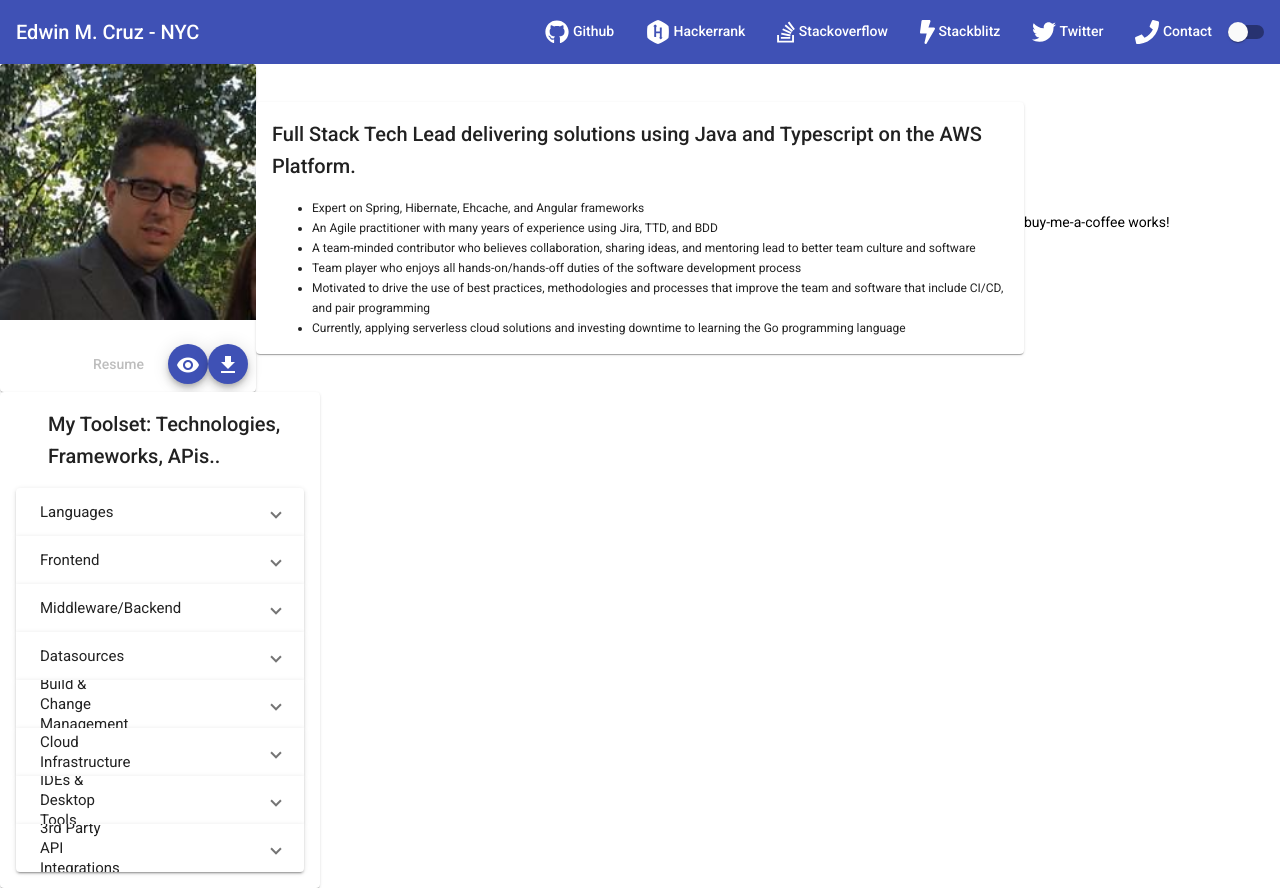
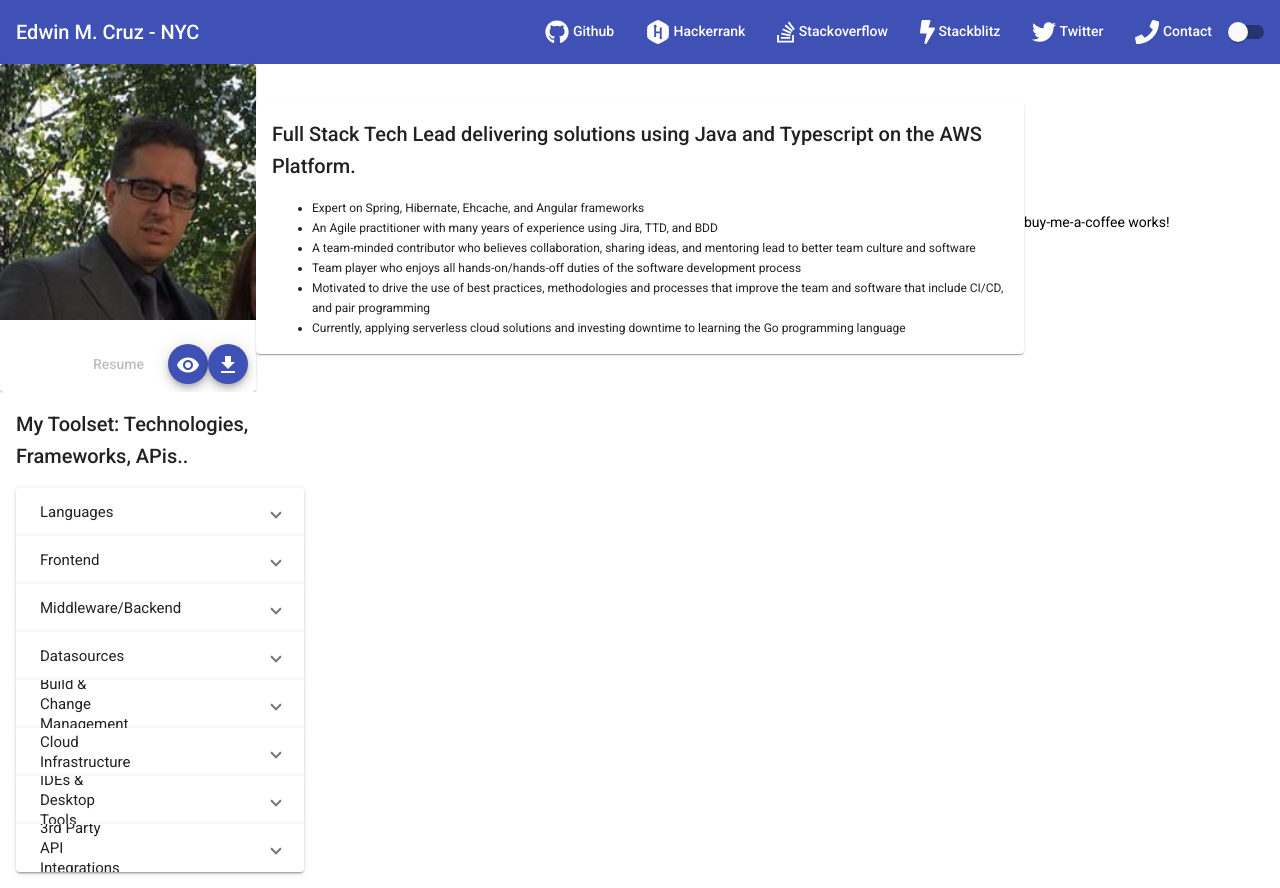
Before and after one commit to ecruz165/edwincruz-com, an Angular app: page / in a window 1280 px wide. Built offline with nearby package versions, Linux system fonts and the light colour scheme.

Commit message:
REFACTOR: removed elevation of mat-card and updated title implementation

```diff
--- a/src/app/components/stack-details/stack-details.component.html
+++ b/src/app/components/stack-details/stack-details.component.html
@@ -1,7 +1,7 @@
 <mat-card>
-  <mat-card-header>
+  <mat-card-title>
     <h2>My Toolset: Technologies, Frameworks, APis..</h2>
-  </mat-card-header>
+  </mat-card-title>
   <mat-card-content>
     <mat-accordion>
       <mat-expansion-panel *ngFor="let category of toolset">
--- a/src/app/components/stack-details/stack-details.component.scss
+++ b/src/app/components/stack-details/stack-details.component.scss
@@ -0,0 +1,3 @@
+mat-card {
+  box-shadow: none !important;
+}
```
